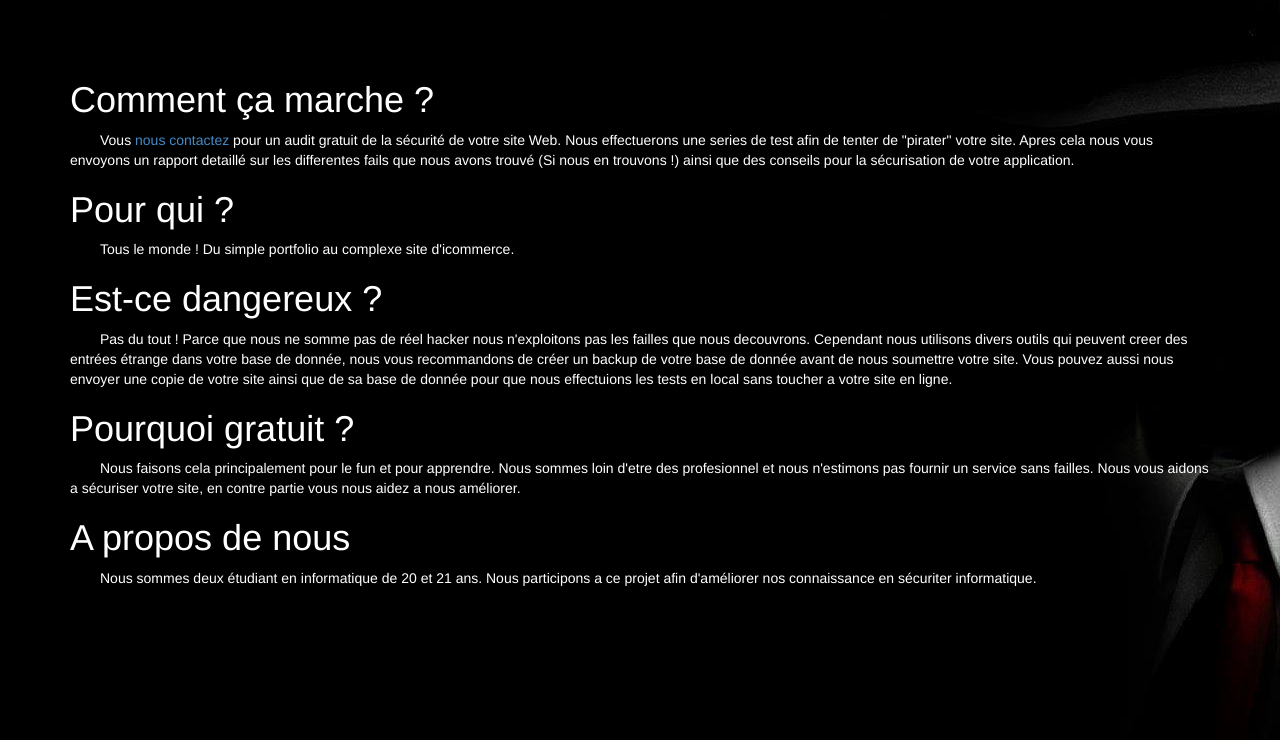
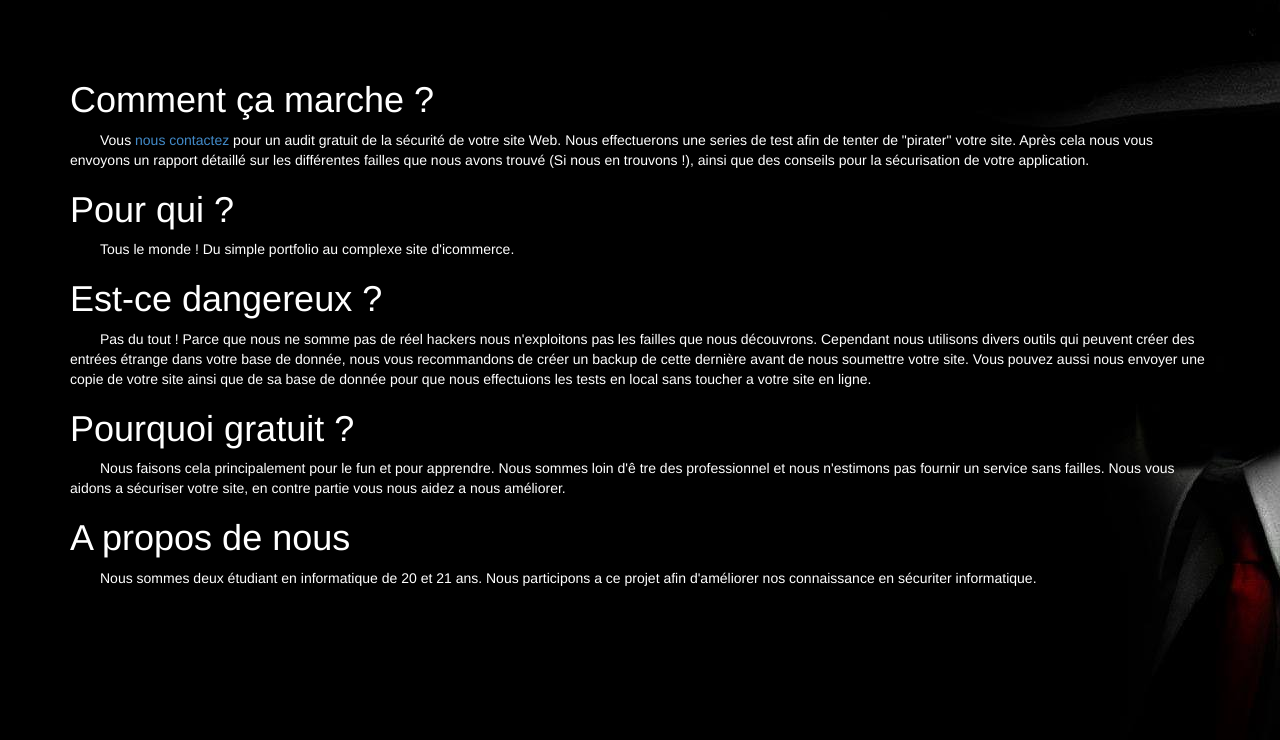
Before and after one commit to Buisson/Enjol--Colomb, a PHP site: page /about.php in a window 1280 px wide. Shown: the part 60-800 px from the top of the page. Run offline with PHP 8.4, Linux system fonts and the light colour scheme; some libraries are stand-ins or nearby versions.

Commit message:
About -> rajout d'accents + reprises

```diff
--- a/fr.php
+++ b/fr.php
@@ -14,14 +14,14 @@
 
 	//About
 	$aboutTxt = '<h1>Comment ça marche ?</h1>
-		<p class="paragraphe">Vous <a href="contact.php">nous contactez</a> pour un audit gratuit de la sécurité de votre site Web. Nous effectuerons une series de test afin de tenter de "pirater" votre site. Apres cela nous vous envoyons un rapport detaillé sur les differentes fails que nous avons trouvé (Si nous en trouvons !) ainsi que des conseils pour la sécurisation de votre application.</p>
+		<p class="paragraphe">Vous <a href="contact.php">nous contactez</a> pour un audit gratuit de la sécurité de votre site Web. Nous effectuerons une series de test afin de tenter de "pirater" votre site. Apr&egrave;s cela nous vous envoyons un rapport d&eacute;taill&eacute; sur les diff&eacute;rentes failles que nous avons trouvé (Si nous en trouvons !), ainsi que des conseils pour la sécurisation de votre application.</p>
 		<h1>Pour qui ?</h1>
 		<p class="paragraphe">Tous le monde ! Du simple portfolio au complexe site d\'icommerce. </p>
 		<h1>Est-ce dangereux ?</h1>
-		<p class="paragraphe">Pas du tout ! Parce que nous ne somme pas de r&eacute;el hacker nous n\'exploitons pas les failles que nous decouvrons. Cependant nous utilisons divers outils qui peuvent creer des entr&eacute;es &eacute;trange dans votre base de donn&eacute;e, nous vous recommandons de cr&eacute;er un backup de votre base de donn&eacute;e avant de nous soumettre votre site.
+		<p class="paragraphe">Pas du tout ! Parce que nous ne somme pas de r&eacute;el hackers nous n\'exploitons pas les failles que nous d&eacute;couvrons. Cependant nous utilisons divers outils qui peuvent cr&eacute;er des entr&eacute;es &eacute;trange dans votre base de donn&eacute;e, nous vous recommandons de cr&eacute;er un backup de cette derni&egrave;re avant de nous soumettre votre site.
 		Vous pouvez aussi nous envoyer une copie de votre site ainsi que de sa base de donn&eacute;e pour que nous effectuions les tests en local sans toucher a votre site en ligne.</p>
 		<h1>Pourquoi gratuit ?</h1>
-		<p class="paragraphe">Nous faisons cela principalement pour le fun et pour apprendre. Nous sommes loin d\'etre des profesionnel et nous n\'estimons pas fournir un service sans failles. Nous vous aidons a s&eacute;curiser votre site, en contre partie vous nous aidez a nous am&eacute;liorer. </p>
+		<p class="paragraphe">Nous faisons cela principalement pour le fun et pour apprendre. Nous sommes loin d\'&ecirc; tre des professionnel et nous n\'estimons pas fournir un service sans failles. Nous vous aidons a s&eacute;curiser votre site, en contre partie vous nous aidez a nous am&eacute;liorer. </p>
 		<h1>A propos de nous</h1>
 		<p class="paragraphe">Nous sommes deux &eacute;tudiant en informatique de 20 et 21 ans. Nous participons a ce projet afin d\'am&eacute;liorer nos connaissance en s&eacute;curiter informatique.</p>';
 
```
